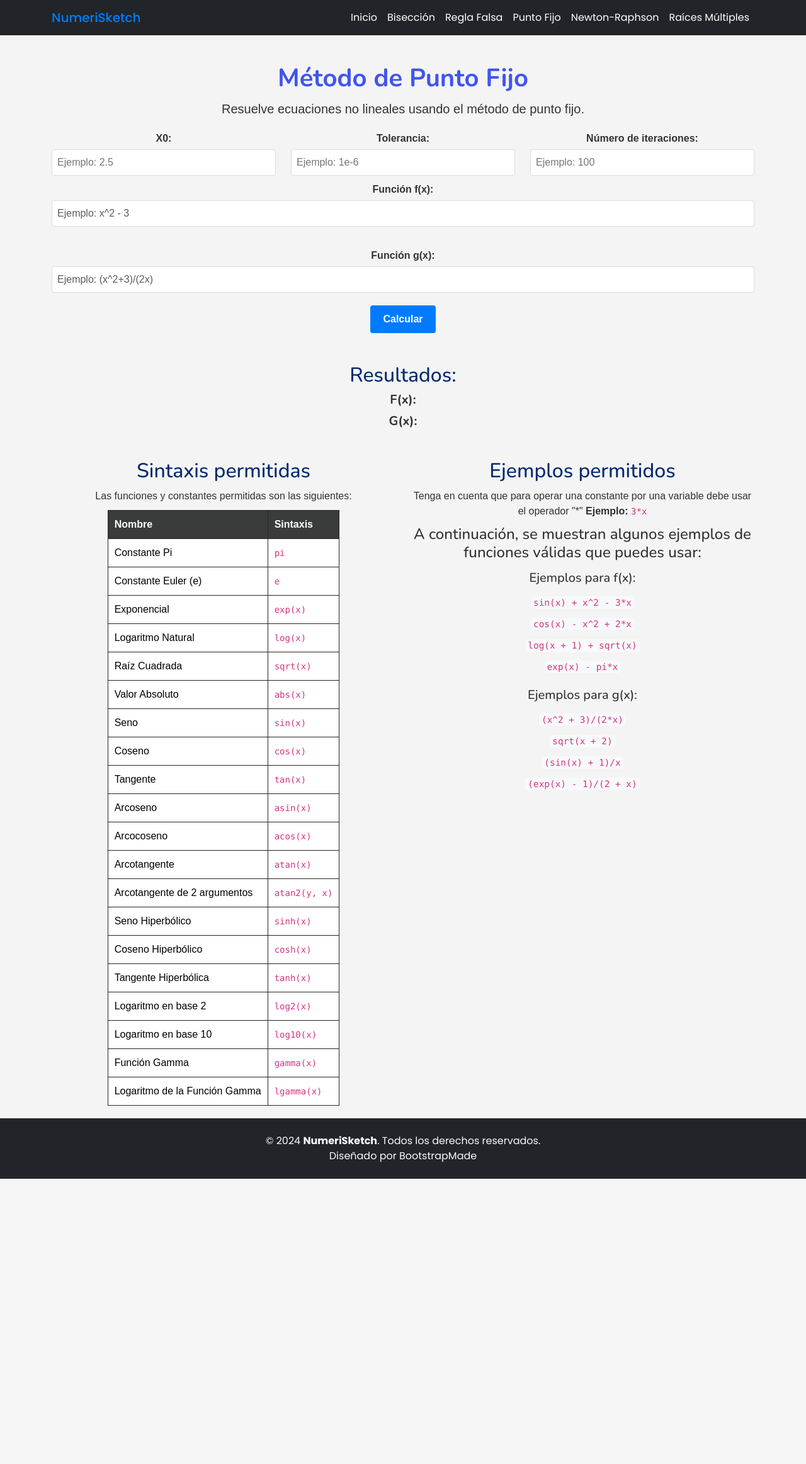
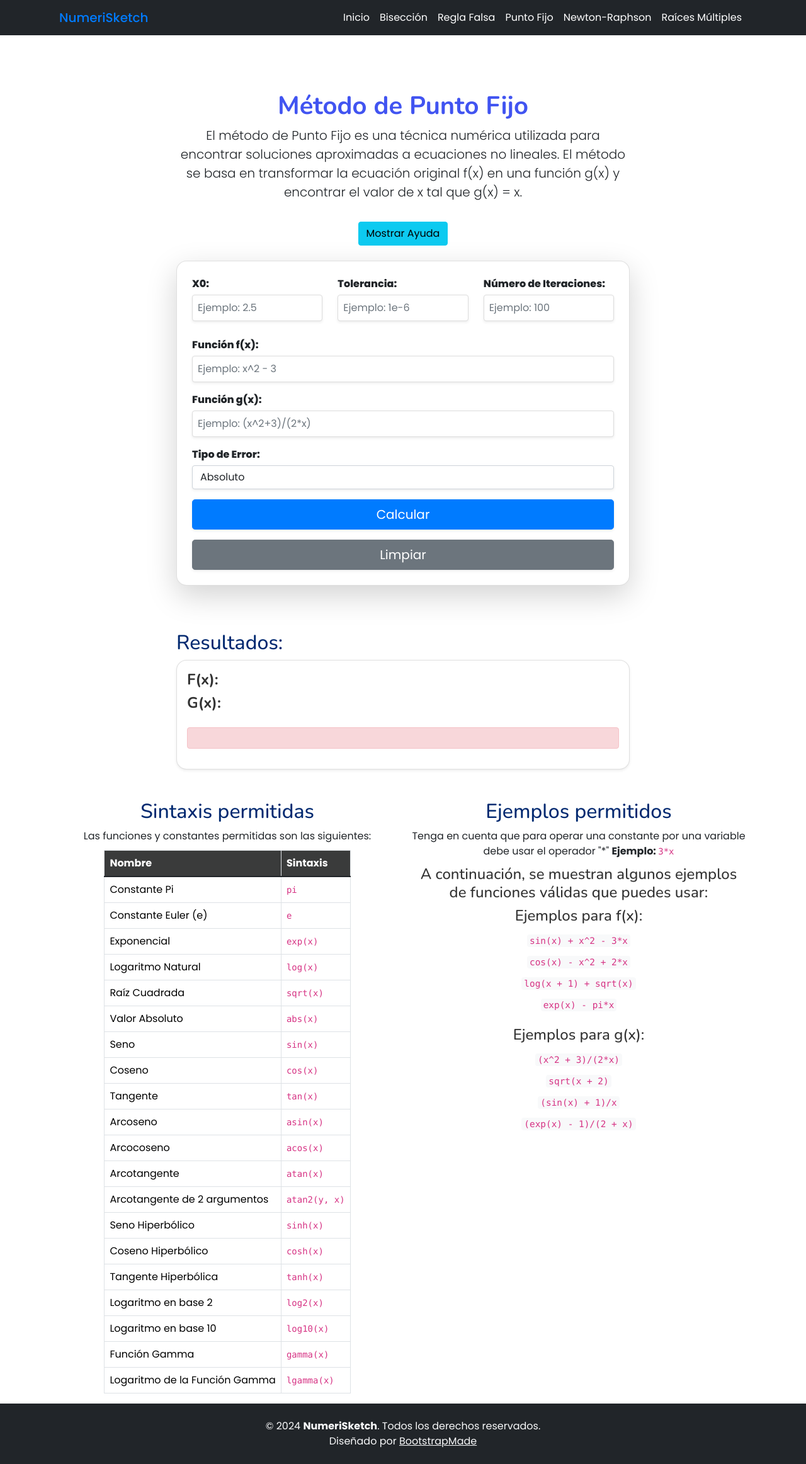
Before and after one commit to alejoriosm04/NumeriSketch, a Django app: page /fixed_point/ in a window 1280 px wide. Shown: the whole page at 63% size. Before the commit the page ends 1872 px from the top, so only its background shows below. Run offline with Django 5.2, Linux system fonts and the light colour scheme; some libraries are stand-ins or nearby versions.

Commit message:
refactor: Refactor fixed_point view and add error type selection

```diff
--- a/apps/chapter_1/fixed_point/templates/fixed_point.html
+++ b/apps/chapter_1/fixed_point/templates/fixed_point.html
@@ -1,115 +1,140 @@
-{% extends "base/base.html" %} {% load static %} {% block content %}
+{% extends "base/base.html" %}
+{% load static %}
+{% block content %}
+
+<link href="https://fonts.googleapis.com/css2?family=Poppins:wght@400;700&display=swap" rel="stylesheet">
+<link href="https://cdn.jsdelivr.net/npm/bootstrap@5.1.3/dist/css/bootstrap.min.css" rel="stylesheet">
+<script src="https://cdn.jsdelivr.net/npm/bootstrap@5.1.3/dist/js/bootstrap.bundle.min.js"></script>
 
 <!-- Page Content -->
-<div class="container">
-  <div class="row">
-    <div class="col-lg-12 text-center">
+<div class="container mt-5 pt-5">
+  <div class="row justify-content-center">
+    <div class="col-lg-8 text-center">
+      <!-- Título -->
       <h1 class="mt-5 section-t">Método de Punto Fijo</h1>
       <p class="lead">
-        Resuelve ecuaciones no lineales usando el método de punto fijo.
+        El método de Punto Fijo es una técnica numérica utilizada para encontrar soluciones aproximadas a ecuaciones no lineales. El método se basa en transformar la ecuación original f(x) en una función g(x) y encontrar el valor de x tal que g(x) = x.
       </p>
+
+      <!-- Botón para mostrar/ocultar ayuda -->
+      <button class="btn btn-info mt-3" type="button" data-bs-toggle="collapse" data-bs-target="#helpSection" aria-expanded="false" aria-controls="helpSection">
+        Mostrar Ayuda
+      </button>
+
+      <!-- Sección de ayuda desplegable -->
+      <div class="collapse mt-3" id="helpSection">
+        <div class="card card-body">
+          <h3 class="text-center">Consideraciones Importantes</h3>
+          <ul class="list-group list-group-flush text-center">
+            <li class="list-group-item">Las funciones deben ser continuas y diferenciables.</li>
+            <li class="list-group-item">Asegúrate de que la función tenga una raíz.</li>
+            <li class="list-group-item">El valor inicial es importante para el método.</li>
+            <li class="list-group-item">La tolerancia debe tener un valor positivo.</li>
+            <li class="list-group-item">El número de iteraciones debe ser positivo.</li>
+          </ul>
         </div>
       </div>
-  <div class="row">
-    <div class="col-lg-12 text-center">
+    </div>
+  </div>
+
+  <!-- Formulario -->
+  <div class="row justify-content-center mt-4">
+    <div class="col-lg-8">
+      <div class="card p-4 shadow-lg">
         <form method="POST" action="{% url 'fixed_point' %}">
           {% csrf_token %}
-        <div class="form-group">
+          <div class="form-group mb-3">
             <div class="row">
               <div class="col">
-              <label for="x0">X0: </label>
-              <input
-                type="number"
-                id="x0"
-                name="x0"
-                step="any"
-                placeholder="Ejemplo: 2.5"
-                required
-              />
+                <label for="x0">X0:</label>
+                <input type="number" id="x0" name="x0" class="form-control rounded shadow-sm" step="any"
+                       placeholder="Ejemplo: 2.5" value="{{ x0|default:'' }}" required>
               </div>
               <div class="col">
-              <label for="tol">Tolerancia: </label>
-              <input
-                type="number"
-                id="tol"
-                name="tol"
-                step="any"
-                placeholder="Ejemplo: 1e-6"
-                required
-              />
+                <label for="tol">Tolerancia:</label>
+                <input type="number" id="tol" name="tol" class="form-control rounded shadow-sm" step="any"
+                       placeholder="Ejemplo: 1e-6" value="{{ tol|default:'' }}" required>
               </div>
               <div class="col">
-              <label for="niter">Número de iteraciones: </label>
-              <input
-                type="number"
-                id="niter"
-                name="niter"
-                step="any"
-                placeholder="Ejemplo: 100"
-                required
-              />
+                <label for="niter">Número de Iteraciones:</label>
+                <input type="number" id="niter" name="niter" class="form-control rounded shadow-sm" step="any"
+                       placeholder="Ejemplo: 100" value="{{ niter|default:'' }}" required>
               </div>
             </div>
+          </div>
+          <div class="form-group mb-3">
             <label for="fx">Función f(x):</label>
-          <input
-            type="text"
-            class="form-control"
-            id="fx"
-            name="fx"
-            placeholder="Ejemplo: x^2 - 3"
-            required
-          />
-          <br />
+            <input type="text" id="fx" name="fx" class="form-control rounded shadow-sm"
+                   placeholder="Ejemplo: x^2 - 3" value="{{ fx|default:'' }}" required>
+          </div>
+          <div class="form-group mb-3">
             <label for="gx">Función g(x):</label>
-          <input
-            type="text"
-            class="form-control"
-            id="gx"
-            name="gx"
-            placeholder="Ejemplo: (x^2+3)/(2x)"
-            required
-          />
+            <input type="text" id="gx" name="gx" class="form-control rounded shadow-sm"
+                   placeholder="Ejemplo: (x^2+3)/(2*x)" value="{{ gx|default:'' }}" required>
           </div>
 
-        <button type="submit" class="btn btn-primary">Calcular</button>
+          <div class="form-group mb-3">
+            <label for="error_type">Tipo de Error:</label>
+            <select id="error_type" name="error_type" class="form-control shadow-sm">
+              <option value="absoluto" {% if error_type == "absoluto" %}selected{% endif %}>Absoluto</option>
+              <option value="relativo" {% if error_type == "relativo" %}selected{% endif %}>Relativo</option>
+            </select>
+          </div>
+
+          <!-- Botón de calcular -->
+          <button type="submit" class="btn btn-primary btn-lg w-100 shadow-sm">Calcular</button>
+
+          <!-- Botón de limpiar (reset) -->
+          <button type="button" class="btn btn-secondary btn-lg w-100 mt-3 shadow-sm" onclick="resetForm()">Limpiar</button>
         </form>
+      </div>
+    </div>
+  </div>
 
-      <!-- Display messages -->
-      <h2 class="mt-5">Resultados:</h2>
-
+  <!-- Resultados -->
+  <div class="row justify-content-center mt-5">
+    <div class="col-lg-8">
+      <h2 class="mt-4">Resultados:</h2>
+      <div class="card p-3 shadow-sm">
         <h4><b>F(x):</b> {% if fx %} {{fx}} {% endif%}</h4>
         <h4><b>G(x):</b> {% if gx %} {{gx}} {% endif%}</h4>
 
-
-
-      <div class="results-c"></div>
-      <ul>
+        <!-- Mensajes -->
         {% if error %}
-        <ul>
+        <div class="alert alert-danger mt-3">
           {% for message in msg %}
-          <li><p class="result-msg error">{{ message }}</p></li>
+          <p>{{ message }}</p>
           {% endfor %}
-        </ul>
+        </div>
         {% else %}
-        <ul>
+        <div class="alert alert-success mt-3">
           {% for message in msg %}
-          <li><p class="result-msg no-error">{{ message }}</p></li>
+          <p>{{ message }}</p>
           {% endfor %}
-        </ul>
+        </div>
+        {% if root is not None %}
+        <h4 class="mt-3">Raíz aproximada: <b>{{ root }}</b></h4>
         {% endif %}
-      </ul>
+        {% endif %}
+      </div>
 
       {% if graph %}
-      <div class="plot">
-        <img src="{% static 'graphs/graph.png' %}" alt="Graph of f(x) and g(x)" />
+      <div class="plot mt-4">
+        <img src="{% static graph.png %}" alt="Graph of f(x)" class="img-fluid shadow" />
       </div>
       {% endif %}
 
-      <!-- Mostrar tabla de iteraciones y errores -->
+    </div>
+  </div>
+
+  <!-- Tabla de Iteraciones -->
   {% if table %}
+  <div class="row justify-content-center mt-5">
+    <div class="col-lg-8">
       <h4>Tabla de Iteraciones:</h4>
-      <table class="table table-bordered">
-        <thead>
+      <div class="table-responsive">
+        <table class="table table-striped table-hover shadow-sm">
+          <thead class="table-dark">
             <tr>
               <th>Iteración</th>
               <th>x_n</th>
@@ -119,7 +144,7 @@
           </thead>
           <tbody>
             {% for row in table %}
-          <tr style="border: 1px solid black;">
+              <tr>
                 <td>{{ row.iteration }}</td>
                 <td>{{ row.x_n }}</td>
                 <td>{{ row.fx_n }}</td>
@@ -128,9 +153,12 @@
             {% endfor %}
           </tbody>
         </table>
+      </div>
+    </div>
+  </div>
   {% endif %}
 
-      <!-- Display examples -->
+  <!-- Mostrar ejemplos -->
   <div class="examples mt-5">
     <div class="row">
       <div class="col text-center">
@@ -231,16 +259,16 @@
         </div>
       </div>
 
-          <div class="col">
+      <div class="col text-center">
         <h2>Ejemplos permitidos</h2>
         <p>
           Tenga en cuenta que para operar una constante por una variable
           debe usar el operador "*" <b>Ejemplo: </b><code>3*x</code>
         </p>
-            <h3>
+        <h4>
           A continuación, se muestran algunos ejemplos de funciones válidas
           que puedes usar:
-            </h3>
+        </h4>
         <div class="example">
           <h4>Ejemplos para f(x):</h4>
             <ul>
@@ -264,15 +292,36 @@
   </div>
 </div>
 
+<script>
+  // Función para limpiar los campos del formulario
+  function resetForm() {
+    document.getElementById("x0").value = "";
+    document.getElementById("tol").value = "";
+    document.getElementById("niter").value = "";
+    document.getElementById("fx").value = "";
+    document.getElementById("gx").value = "";
+  }
+</script>
+
 <style>
-      .table-bordered th,
-      .table-bordered td {
-        border: 1px solid #252627; /* Adjust color as needed */
+  body {
+    font-family: 'Poppins', sans-serif;
+  }
+
+  .table-bordered th, .table-bordered td {
+    border: 1px solid #dee2e6;
   }
   .table-bordered th {
-        background-color: #3a3b3b; /* Optional: Add background color for header cells */
+    background-color: #3a3b3b;
+    color: white;
+  }
+  .card {
+    border-radius: 1rem;
+  }
+  .btn-primary {
+    background-color: #007bff;
+    border-color: #007bff;
   }
 </style>
+
 {% endblock %}
-  </div>
-</div>
--- a/apps/chapter_1/fixed_point/views.py
+++ b/apps/chapter_1/fixed_point/views.py
@@ -49,8 +49,6 @@
     }
 
 
-
-
 def fixed_point(request):
     context = {
         'x0': 0,
@@ -58,6 +56,7 @@
         'niter': 0,
         'fx': '',
         'gx': '',
+        'error_type': 'absoluto',  # Valor por defecto
         'msg': [],
         'table': None,
         'error': True,
@@ -95,6 +94,7 @@
             context['niter'] = int(request.POST.get('niter'))
             context['fx'] = request.POST.get('fx').replace('^', '**')
             context['gx'] = request.POST.get('gx').replace('^', '**')
+            context['error_type'] = request.POST.get('error_type')  # Obtener el tipo de error seleccionado
 
             x = context['x0']
             f = eval(context['fx'], {"x": x, "math": math, "__builtins__": {}}, safe_dict)
@@ -111,8 +111,6 @@
             N.append(c)
             s = None
 
-            print(f"Error: {context['tol']}", f" f: {f}", f"C: {c}" ,f" Niter: {context['niter']}")
-
             while Error > context['tol'] and f != 0 and c < context['niter']:
                 x = eval(context['gx'], {"x": x, "math": math, "__builtins__": {}}, safe_dict)
                 fe = eval(context['fx'], {"x": x, "math": math, "__builtins__": {}}, safe_dict)
@@ -120,13 +118,15 @@
                 fn.append(fe)
                 xn.append(x)
                 c = c + 1
-                Error = abs(xn[c] - xn[c-1])
+
+                # Calcular el error dependiendo del tipo seleccionado
+                if context['error_type'] == "relativo":
+                    Error = abs((xn[c] - xn[c-1]) / xn[c])
+                else:
+                    Error = abs(xn[c] - xn[c-1])
+
                 N.append(c)
                 E.append(Error)
-
-                print(f"X: {xn}")
-
-
 
             data = {
                 "iteration": N,
@@ -140,27 +140,23 @@
             if(f == 0):
                 s=0
                 context['error'] = False
-                context['msg'].append(f"0 is a solution for {str(context['fx'])}")
+                context['msg'].append(f"0 es una solución para {str(context['fx'])}")
             elif fe == 0:
                 s = x
                 context['msg'].append(f"{s} es raíz de f(x)")
                 context['error'] = False
             elif Error < context['tol']:
                 s = x
-                context['msg'].append(f"{s} es una aproximación de una raíz de f(x) con una tolerancia {context['tol']}")
+                context['root'] = s
+                context['msg'].append(f"{s} es una aproximación de una raíz de f(x) con una tolerancia de {context['tol']}")
                 context['error'] = False
             else:
                 context['msg'].append(f"Fracaso en {context['niter']} iteraciones.")
 
-                #context['graph'] =  generate_graph(context['x0'], context['fx'], context['gx'], x, safe_dict)
-
-
             if(s != None):
-                context['graph'] =  generate_graph(context['x0'], context['fx'], context['gx'], s, safe_dict)
-
+                context['graph'] = generate_graph(context['x0'], context['fx'], context['gx'], s, safe_dict)
 
         except Exception as e:
             context['msg'].append(f"Error: {str(e)}")
 
-
     return render(request, 'fixed_point.html', context)
```
Lines whose indentation alone changed are shown as unchanged.
